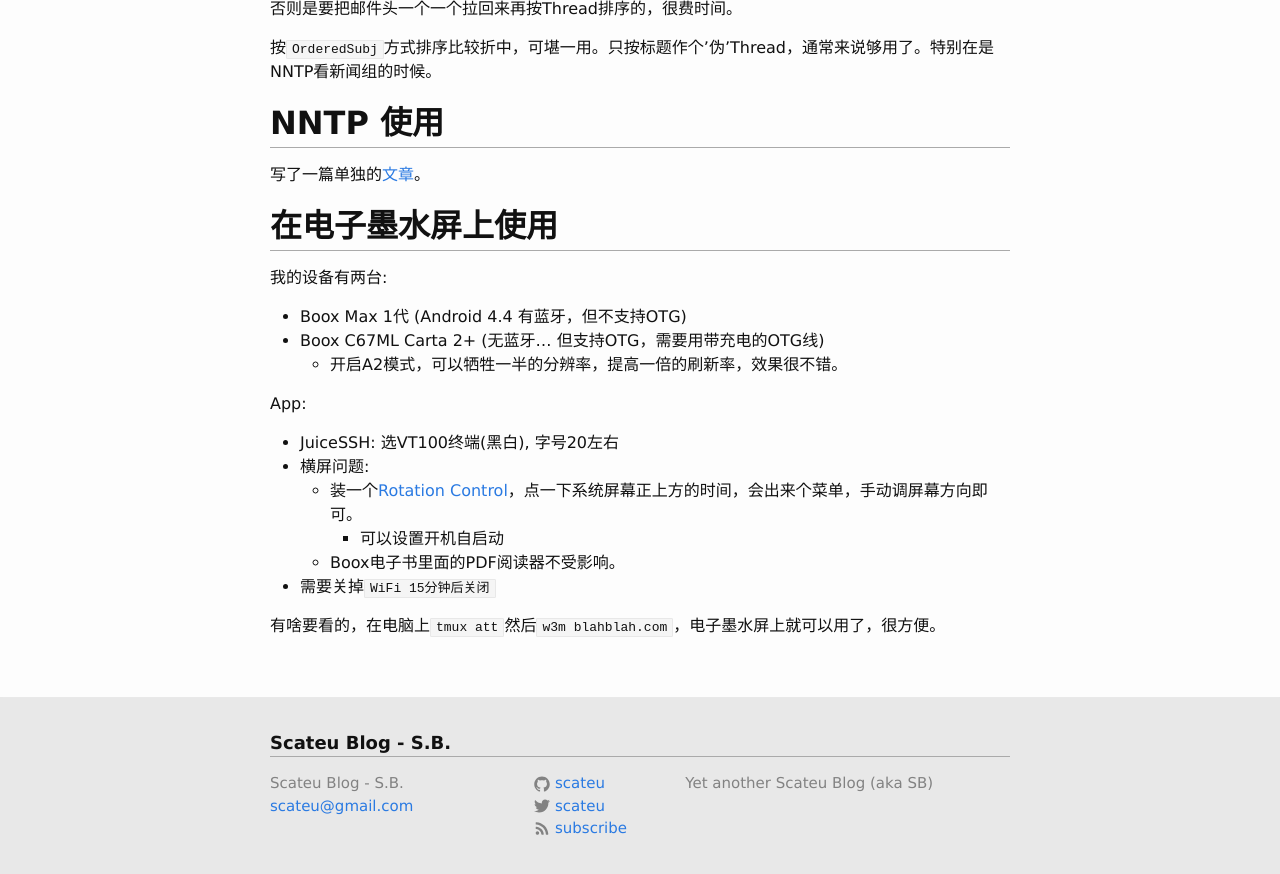
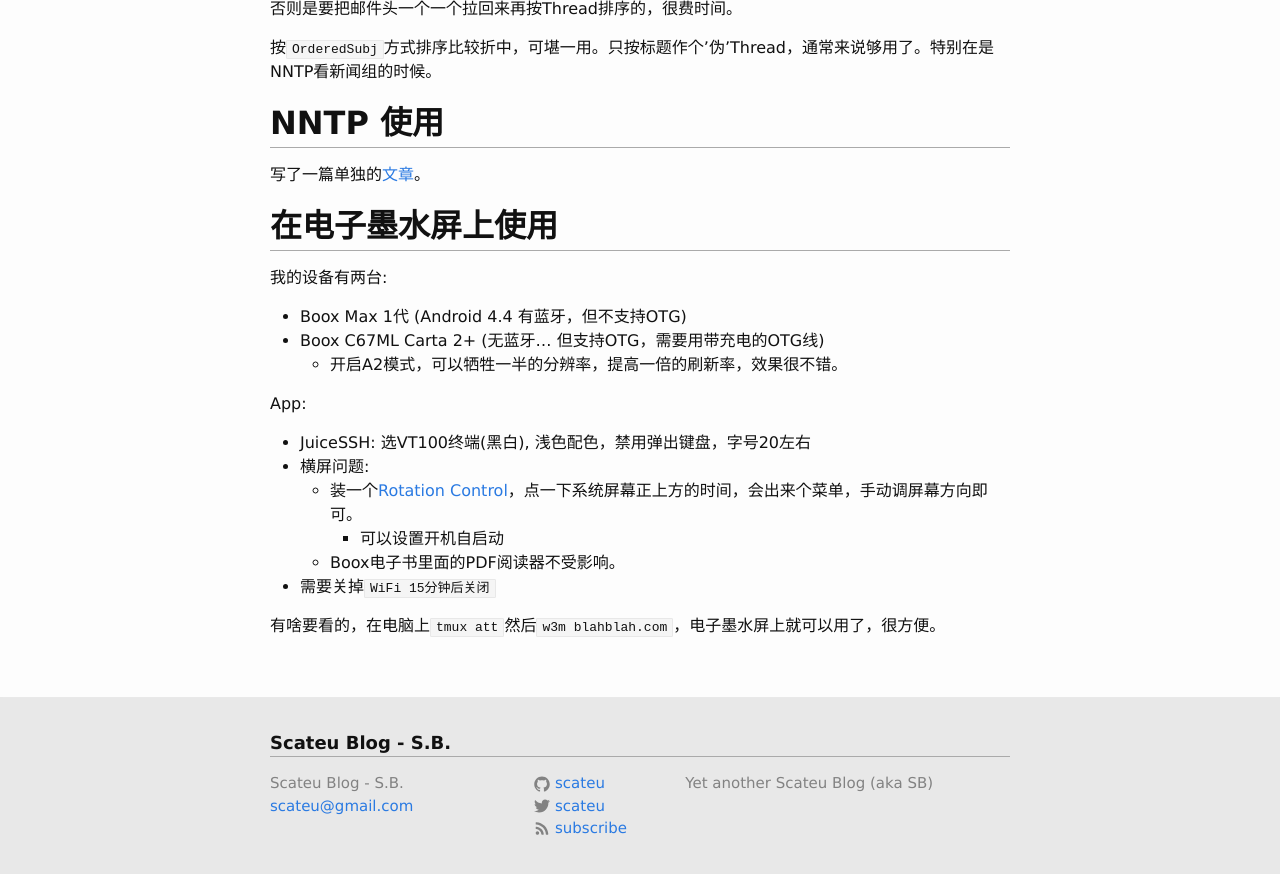
Before and after one commit to scateu/scateu.github.io, a Jekyll site: the page built from _posts/2015-08-23-alpine.md, in a window 1280 px wide and 900 px high, scrolled down 8860 px. Shown: the top 874 px of the window. Built offline with Jekyll 4.4.1, drawn with Linux system fonts in a browser that asks for light colours; nearby versions of some CDN libraries; comment, search, counter and statistics services are not loaded.

Commit message:
2018年 1月18日 星期四 17时24分53秒 CST

```diff
--- a/_posts/2015-08-23-alpine.md
+++ b/_posts/2015-08-23-alpine.md
@@ -600,7 +600,7 @@ disable-keymenu
    - 开启A2模式，可以牺牲一半的分辨率，提高一倍的刷新率，效果很不错。
 
 App:
- - JuiceSSH: 选VT100终端(黑白), 字号20左右
+ - JuiceSSH: 选VT100终端(黑白), 浅色配色，禁用弹出键盘，字号20左右
  - 横屏问题:
    - 装一个[Rotation Control](https://www.apkmirror.com/apk/crapemyrtle/rotation-control/)，点一下系统屏幕正上方的时间，会出来个菜单，手动调屏幕方向即可。
      - 可以设置开机自启动
```
